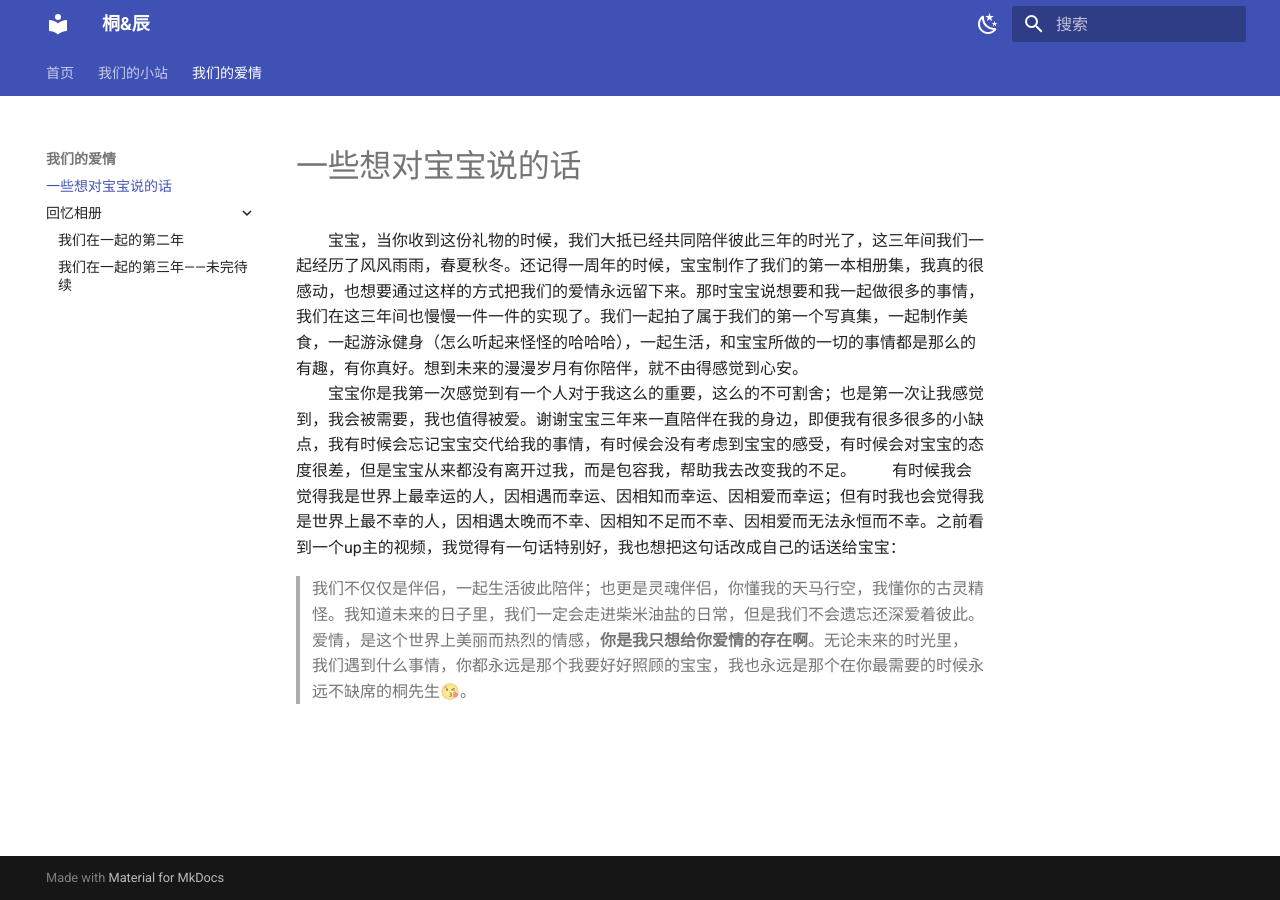
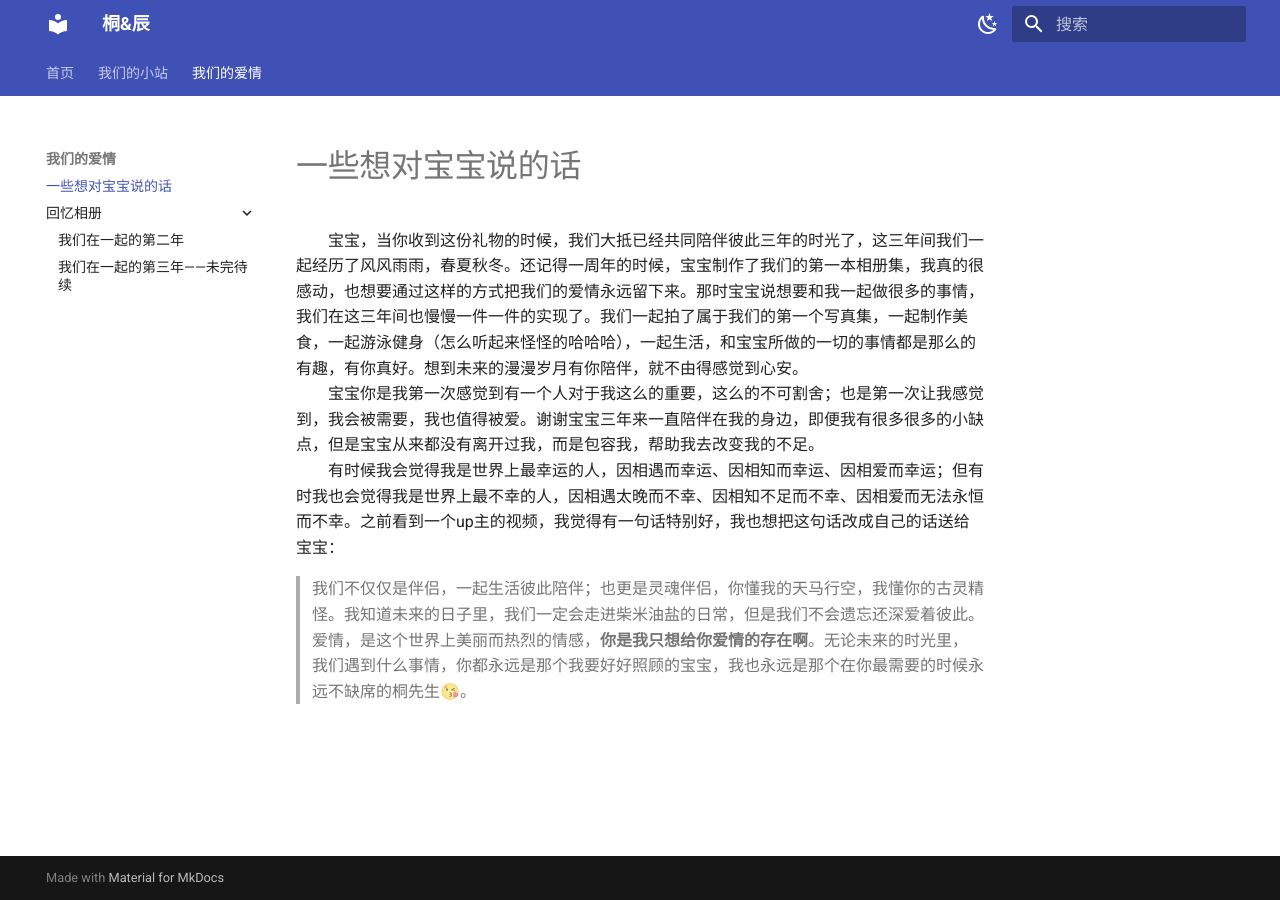
Before and after one commit to tlc191026/tlc191026.github.io, an MkDocs documentation site: the page built from docs/我们的爱情/something want to say.md, in a window 1280 px wide. Built offline with MkDocs 1.6.1 and Material for MkDocs 9.7.7, drawn with Linux system fonts in a browser that asks for light colours.

Commit message:
Update something want to say.md

```diff
--- a/docs/我们的爱情/something want to say.md
+++ b/docs/我们的爱情/something want to say.md
@@ -1,5 +1,5 @@
 # 一些想对宝宝说的话
 &emsp;&emsp;宝宝，当你收到这份礼物的时候，我们大抵已经共同陪伴彼此三年的时光了，这三年间我们一起经历了风风雨雨，春夏秋冬。还记得一周年的时候，宝宝制作了我们的第一本相册集，我真的很感动，也想要通过这样的方式把我们的爱情永远留下来。那时宝宝说想要和我一起做很多的事情，我们在这三年间也慢慢一件一件的实现了。我们一起拍了属于我们的第一个写真集，一起制作美食，一起游泳健身（怎么听起来怪怪的哈哈哈），一起生活，和宝宝所做的一切的事情都是那么的有趣，有你真好。想到未来的漫漫岁月有你陪伴，就不由得感觉到心安。
-&emsp;&emsp;宝宝你是我第一次感觉到有一个人对于我这么的重要，这么的不可割舍；也是第一次让我感觉到，我会被需要，我也值得被爱。谢谢宝宝三年来一直陪伴在我的身边，即便我有很多很多的小缺点，我有时候会忘记宝宝交代给我的事情，有时候会没有考虑到宝宝的感受，有时候会对宝宝的态度很差，但是宝宝从来都没有离开过我，而是包容我，帮助我去改变我的不足。
+&emsp;&emsp;宝宝你是我第一次感觉到有一个人对于我这么的重要，这么的不可割舍；也是第一次让我感觉到，我会被需要，我也值得被爱。谢谢宝宝三年来一直陪伴在我的身边，即便我有很多很多的小缺点，但是宝宝从来都没有离开过我，而是包容我，帮助我去改变我的不足。
 &emsp;&emsp;有时候我会觉得我是世界上最幸运的人，因相遇而幸运、因相知而幸运、因相爱而幸运；但有时我也会觉得我是世界上最不幸的人，因相遇太晚而不幸、因相知不足而不幸、因相爱而无法永恒而不幸。之前看到一个up主的视频，我觉得有一句话特别好，我也想把这句话改成自己的话送给宝宝：
 >我们不仅仅是伴侣，一起生活彼此陪伴；也更是灵魂伴侣，你懂我的天马行空，我懂你的古灵精怪。我知道未来的日子里，我们一定会走进柴米油盐的日常，但是我们不会遗忘还深爱着彼此。爱情，是这个世界上美丽而热烈的情感，**你是我只想给你爱情的存在啊**。无论未来的时光里，我们遇到什么事情，你都永远是那个我要好好照顾的宝宝，我也永远是那个在你最需要的时候永远不缺席的桐先生😘。
```
